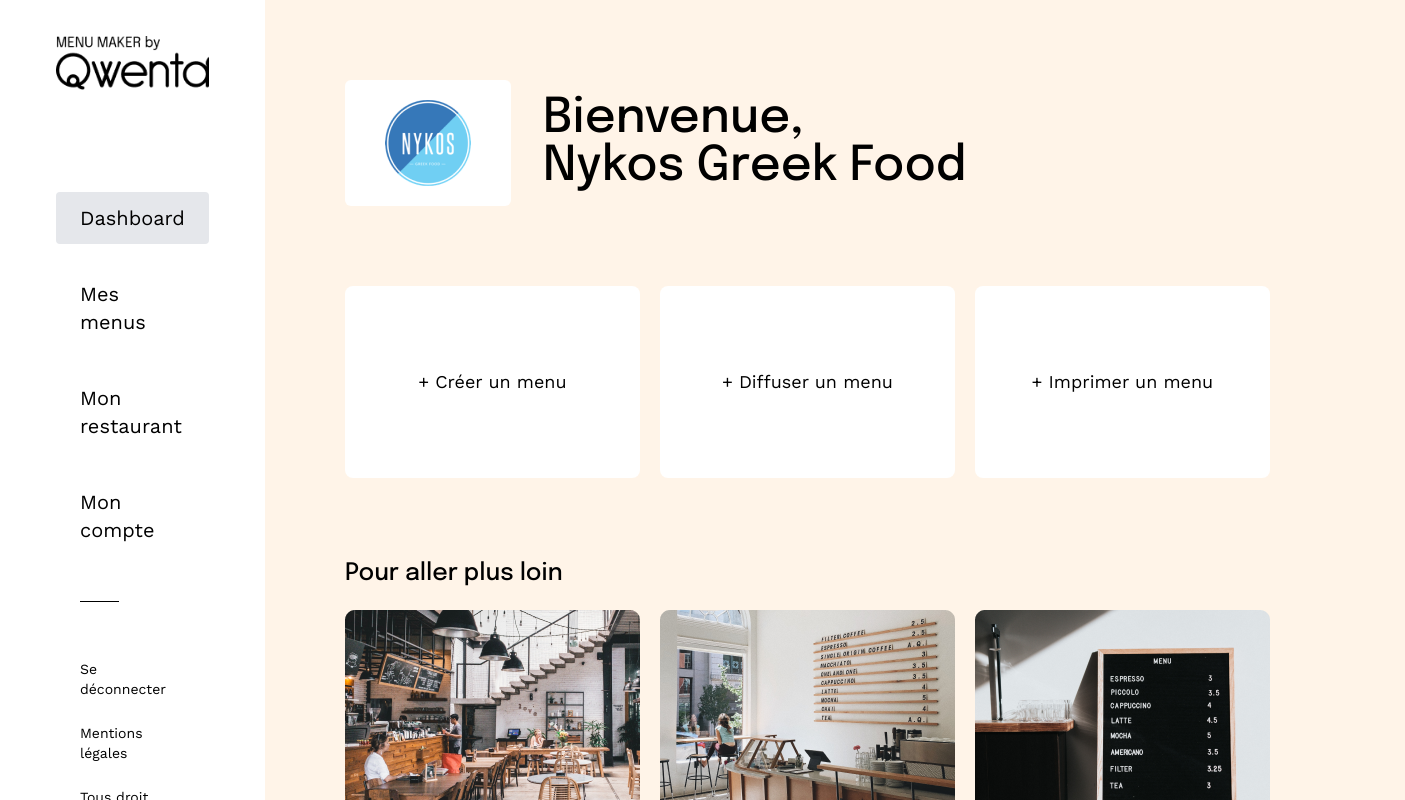
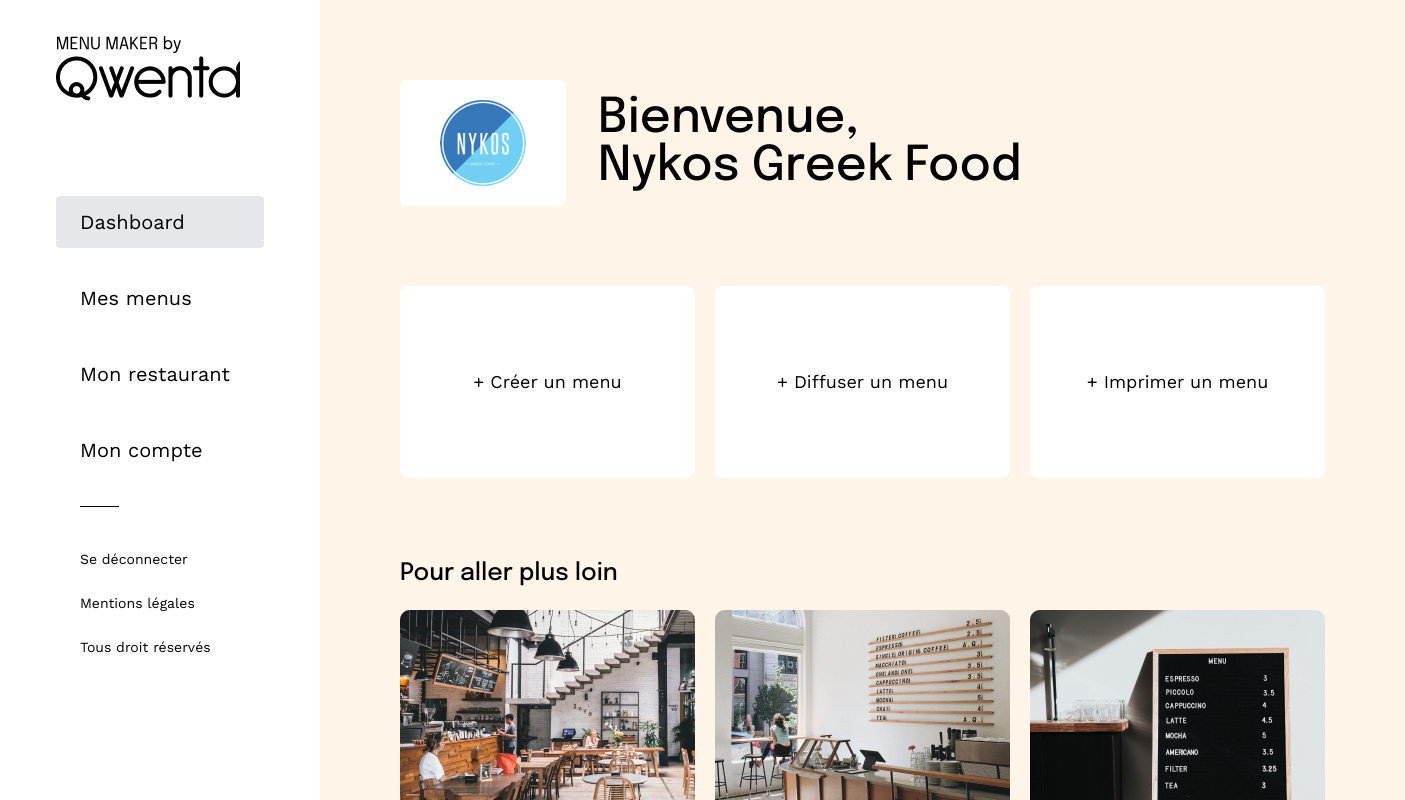
Before and after one commit to helldeal/Qwenta, a React (Vite) app: page /#/Dashboard in a window 1280 px wide. Shown: the top 800 px of the page, 1405 px wide, since content can reach past the window. Built offline with nearby package versions, Linux system fonts and the light colour scheme.

Commit message:
sidepanel fix

```diff
--- a/src/components/sidepanel.tsx
+++ b/src/components/sidepanel.tsx
@@ -10,7 +10,7 @@
 
 export default function SidePanel() {
   return (
-    <div className="bg-white flex flex-col sticky left-0 w-80 py-9 px-14">
+    <div className="bg-white flex flex-col fixed h-screen left-0 w-80 py-9 px-14">
       <NavLink to="/">
         <img className="h-fit" src={logo} alt="logo" width={184} />
       </NavLink>
--- a/src/routes/Dashboard.tsx
+++ b/src/routes/Dashboard.tsx
@@ -27,9 +27,9 @@
 
 export default function Dashboard() {
   return (
-    <div className="flex flex-row">
+    <div className="flex">
       <SidePanel />
-      <div className="flex flex-col p-20 gap-20 grow">
+      <div className="flex flex-col p-20 gap-20 grow ml-80">
         <div className="flex flex-row items-center gap-8">
           <div className=" bg-white rounded-md">
             <img className="px-10 py-5" src={nykosLogo} alt="nykos logo" />
```
